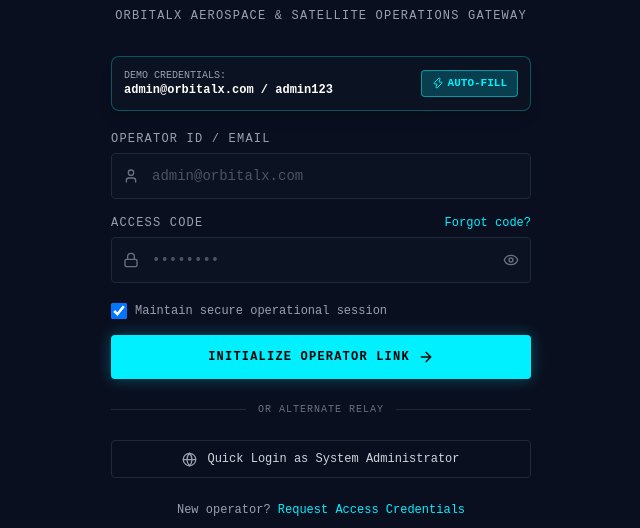
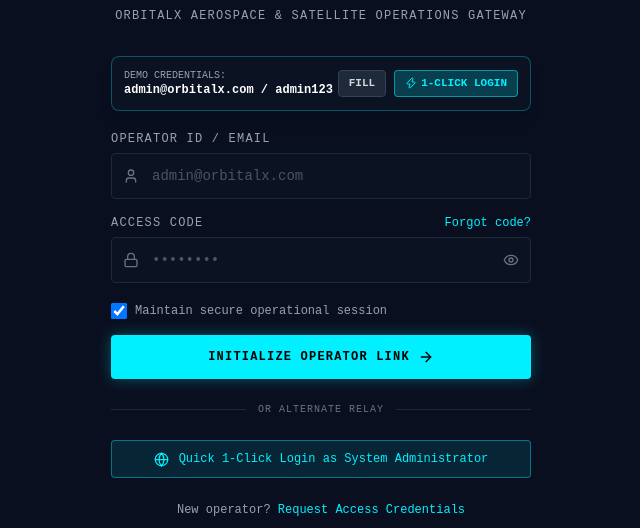
Before and after one commit to 1812-glitch/Orbital_X, a React app in the folder OrbitalX/frontend/: page /login in a window 1280 px wide. Shown: the part 199-727 px from the top of the page, without its empty margins (319-959 px from the left). Built offline with nearby package versions, Linux system fonts and the light colour scheme; no server answers; the HTML template or start-up script is replaced by a standard one.

Commit message:
fix(auth): auto-cleanup temp mongo dirs, boot-await DB before listen, and add 1-click direct demo login

```diff
--- a/OrbitalX/frontend/src/pages/Login.jsx
+++ b/OrbitalX/frontend/src/pages/Login.jsx
@@ -8,24 +8,45 @@ export default function Login() {
   const [password, setPassword] = useState('');
   const [showPassword, setShowPassword] = useState(false);
   const [error, setError] = useState('');
+  const [isLoading, setIsLoading] = useState(false);
   const { login } = useAuth();
   const navigate = useNavigate();
 
   const handleSubmit = async (e) => {
-    e.preventDefault();
+    if (e) e.preventDefault();
+    setError('');
+    setIsLoading(true);
     try {
       await login(email, password);
-      navigate('/profile');
+      navigate('/cubesat-sim');
     } catch (err) {
-      setError(err.response?.data?.message || 'Login failed');
+      setError(err.response?.data?.message || err.message || 'Login failed. Please verify backend is active.');
+    } finally {
+      setIsLoading(false);
     }
   };
 
-  const handleQuickDemo = () => {
+  const handleDirectDemoLogin = async () => {
+    setEmail('admin@orbitalx.com');
+    setPassword('admin123');
+    setError('');
+    setIsLoading(true);
+    try {
+      await login('admin@orbitalx.com', 'admin123');
+      navigate('/cubesat-sim');
+    } catch (err) {
+      setError(err.response?.data?.message || err.message || 'Demo login failed. Please verify backend is active.');
+    } finally {
+      setIsLoading(false);
+    }
+  };
+
+  const handleFillDemoOnly = () => {
     setEmail('admin@orbitalx.com');
     setPassword('admin123');
     setError('');
   };
+
 
   return (
     <div className="min-h-screen bg-[#0A0F1F] flex flex-col justify-center items-center p-4 text-gray-200 font-sans">
@@ -50,15 +71,26 @@ export default function Login() {
             <span className="text-gray-400 block text-[10px] uppercase">DEMO CREDENTIALS:</span>
             <span className="text-white font-semibold">admin@orbitalx.com / admin123</span>
           </div>
+          <div className="flex items-center space-x-2">
             <button
               type="button"
-            onClick={handleQuickDemo}
-            className="flex items-center space-x-1 px-2.5 py-1 bg-[#00F0FF]/20 hover:bg-[#00F0FF]/30 border border-[#00F0FF]/50 text-[#00F0FF] rounded text-[11px] font-mono font-bold transition-all"
-            title="Auto-fill default admin credentials"
+              onClick={handleFillDemoOnly}
+              className="flex items-center space-x-1 px-2.5 py-1 bg-gray-800 hover:bg-gray-700 border border-gray-700 text-gray-300 rounded text-[11px] font-mono font-bold transition-all"
+              title="Fill fields with demo credentials"
+            >
+              <span>FILL</span>
+            </button>
+            <button
+              type="button"
+              onClick={handleDirectDemoLogin}
+              disabled={isLoading}
+              className="flex items-center space-x-1 px-2.5 py-1 bg-[#00F0FF]/20 hover:bg-[#00F0FF]/30 border border-[#00F0FF]/50 text-[#00F0FF] rounded text-[11px] font-mono font-bold transition-all disabled:opacity-50"
+              title="1-Click Direct Demo Login"
             >
               <Zap size={12} />
-            <span>AUTO-FILL</span>
+              <span>1-CLICK LOGIN</span>
             </button>
+          </div>
         </div>
 
         {error && (
@@ -136,10 +168,20 @@ export default function Login() {
           {/* Submit Button */}
           <button
             type="submit"
-            className="w-full bg-[#00F0FF] hover:bg-white text-black font-mono font-bold py-3.5 px-4 rounded transition-all duration-200 uppercase tracking-widest text-xs flex items-center justify-center space-x-2 mt-3 shadow-[0_0_15px_rgba(0,240,255,0.3)] hover:shadow-[0_0_20px_rgba(255,255,255,0.4)]"
+            disabled={isLoading}
+            className="w-full bg-[#00F0FF] hover:bg-white text-black font-mono font-bold py-3.5 px-4 rounded transition-all duration-200 uppercase tracking-widest text-xs flex items-center justify-center space-x-2 mt-3 shadow-[0_0_15px_rgba(0,240,255,0.3)] hover:shadow-[0_0_20px_rgba(255,255,255,0.4)] disabled:opacity-50 cursor-pointer"
           >
+            {isLoading ? (
+              <span className="flex items-center space-x-2">
+                <span className="w-4 h-4 border-2 border-black border-t-transparent rounded-full animate-spin"></span>
+                <span>AUTHENTICATING OPERATOR...</span>
+              </span>
+            ) : (
+              <>
                 <span>INITIALIZE OPERATOR LINK</span>
                 <ArrowRight size={16} />
+              </>
+            )}
           </button>
         </form>
 
@@ -158,11 +200,12 @@ export default function Login() {
         {/* Alternate Login Button */}
         <button
           type="button"
-          onClick={handleQuickDemo}
-          className="w-full bg-transparent border border-gray-800 hover:border-gray-600 text-gray-300 font-mono py-2.5 rounded transition-colors text-xs flex items-center justify-center space-x-2.5 mb-6"
+          onClick={handleDirectDemoLogin}
+          disabled={isLoading}
+          className="w-full bg-[#00F0FF]/10 hover:bg-[#00F0FF]/20 border border-[#00F0FF]/40 text-[#00F0FF] font-mono py-2.5 rounded transition-all text-xs flex items-center justify-center space-x-2.5 mb-6 disabled:opacity-50"
         >
-          <Globe size={15} className="text-gray-400" />
-          <span>Quick Login as System Administrator</span>
+          <Globe size={15} className="text-[#00F0FF]" />
+          <span>Quick 1-Click Login as System Administrator</span>
         </button>
 
         {/* Footer Link */}
```
Also changed, not shown: 2 other files (tests, documents, lock files or other folders). Lines whose indentation alone changed are shown as unchanged.
